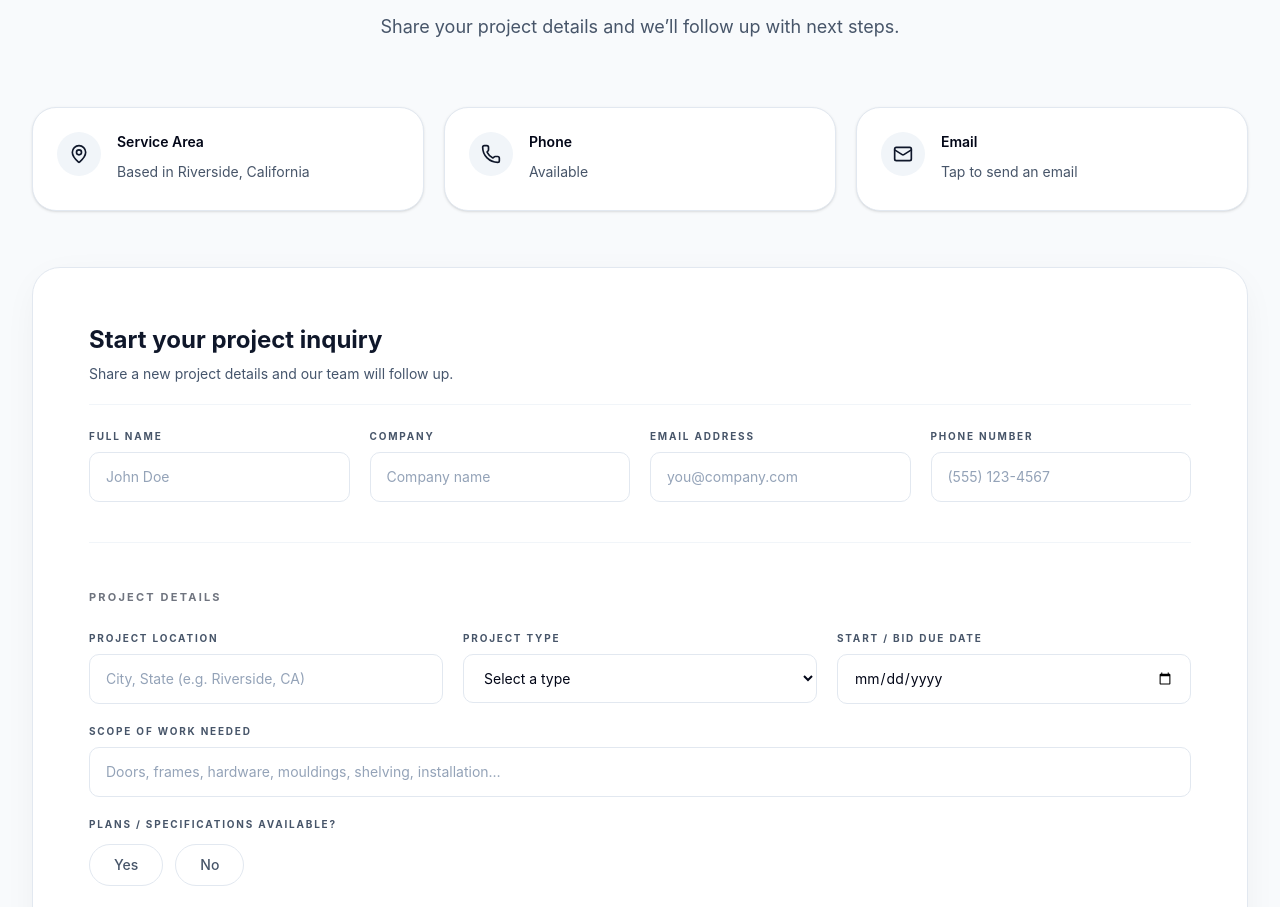
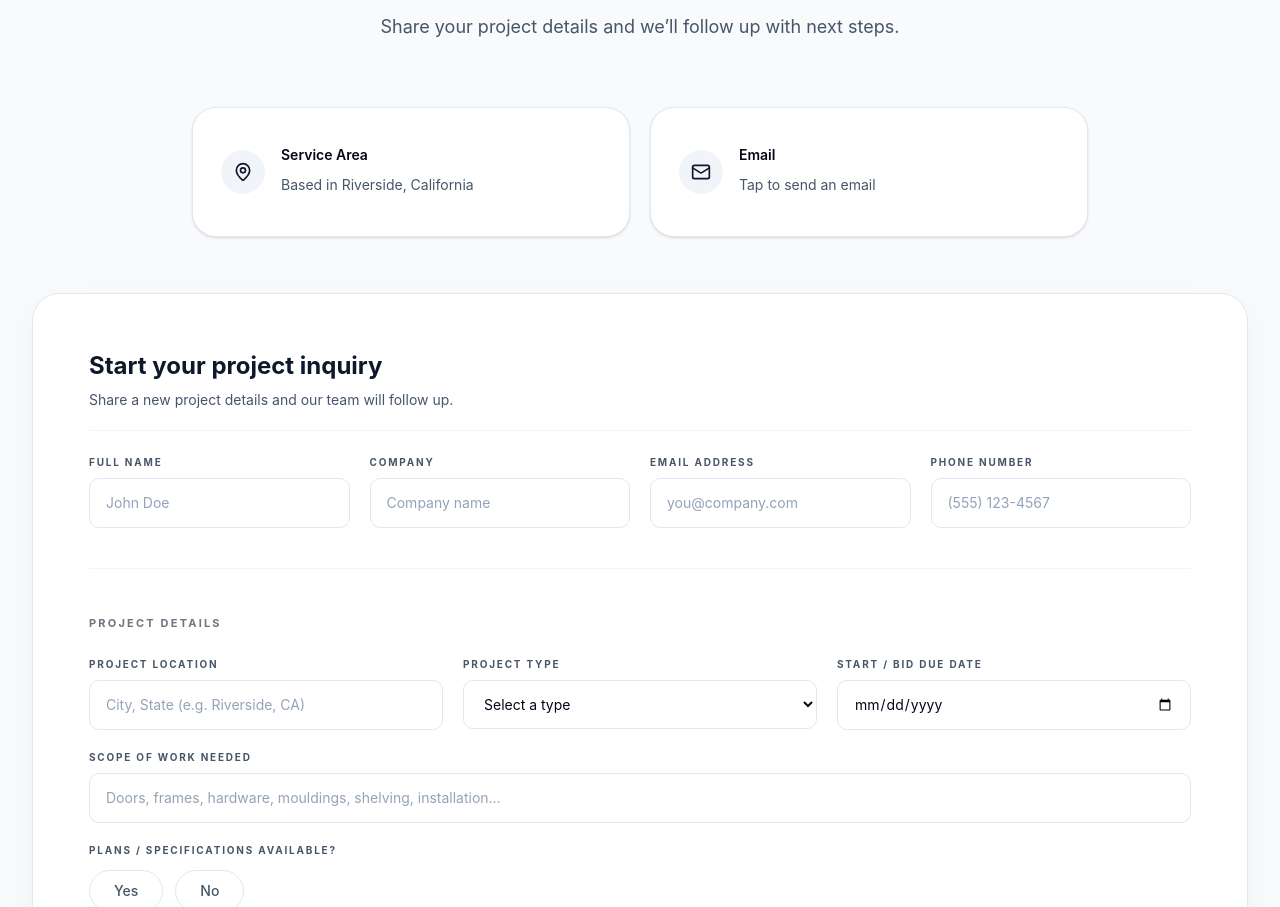
Before and after one commit to LeonGR6/Valtrimshow, a React (Vite) app: page / in a window 1280 px wide. Shown: the part 6559-7466 px from the top of the page. Built offline with nearby package versions, Linux system fonts and the light colour scheme.

Commit message:
Reorganiza las tarjetas de contacto

```diff
--- a/src/components/sections/Contact.tsx
+++ b/src/components/sections/Contact.tsx
@@ -1,6 +1,6 @@
 import { useState, type FormEvent } from "react";
 import { motion } from "framer-motion";
-import { MapPin, Phone, Mail, Send } from "lucide-react";
+import { MapPin, Mail, Send } from "lucide-react";
 import { Card } from "@/components/ui/section-card";
 import { contactEmail } from "@/data/content";
 import { useI18n } from "@/lib/i18n";
@@ -84,10 +84,10 @@ export function Contact() {
           whileInView={{ opacity: 1, y: 0 }}
           viewport={{ once: false, amount: 0.2 }}
           transition={{ duration: 0.5, delay: 0.1 }}
-          className="mb-14 grid gap-5 sm:grid-cols-3"
+          className="mx-auto mb-14 grid max-w-4xl gap-5 sm:grid-cols-2"
         >
           <Card interactive={false} className="h-full">
-            <div className="flex h-full items-start gap-4 p-6">
+            <div className="flex h-full min-h-32 items-center gap-4 p-7">
               <div className="flex h-11 w-11 shrink-0 items-center justify-center rounded-full bg-slate-100">
                 <MapPin className="h-5 w-5 text-[#0f172a]" />
               </div>
@@ -98,21 +98,15 @@ export function Contact() {
             </div>
           </Card>
 
-          <Card interactive={false} className="h-full">
-            <div className="flex h-full items-start gap-4 p-6">
-              <div className="flex h-11 w-11 shrink-0 items-center justify-center rounded-full bg-slate-100">
-                <Phone className="h-5 w-5 text-[#0f172a]" />
-              </div>
-              <div>
-                <div className="text-sm font-semibold text-[#020617]">{t.contact.phoneTitle}</div>
-                <div className="mt-1.5 text-sm leading-7 text-[#475569]">{t.contact.phoneText}</div>
-              </div>
-            </div>
-          </Card>
-
-          <a href={`mailto:${contactEmail}`} className="block h-full">
-            <Card interactive={false} className="h-full">
-              <div className="flex items-start gap-4 p-6">
+          <a
+            href={`mailto:${contactEmail}`}
+            className="group block h-full rounded-[24px] focus:outline-none focus-visible:ring-2 focus-visible:ring-[#0f172a] focus-visible:ring-offset-2"
+          >
+            <Card
+              interactive={false}
+              className="h-full group-hover:-translate-y-0.5 group-hover:border-slate-300 group-hover:shadow-md"
+            >
+              <div className="flex h-full min-h-32 items-center gap-4 p-7">
                 <div className="flex h-11 w-11 shrink-0 items-center justify-center rounded-full bg-slate-100">
                   <Mail className="h-5 w-5 text-[#0f172a]" />
                 </div>
```
